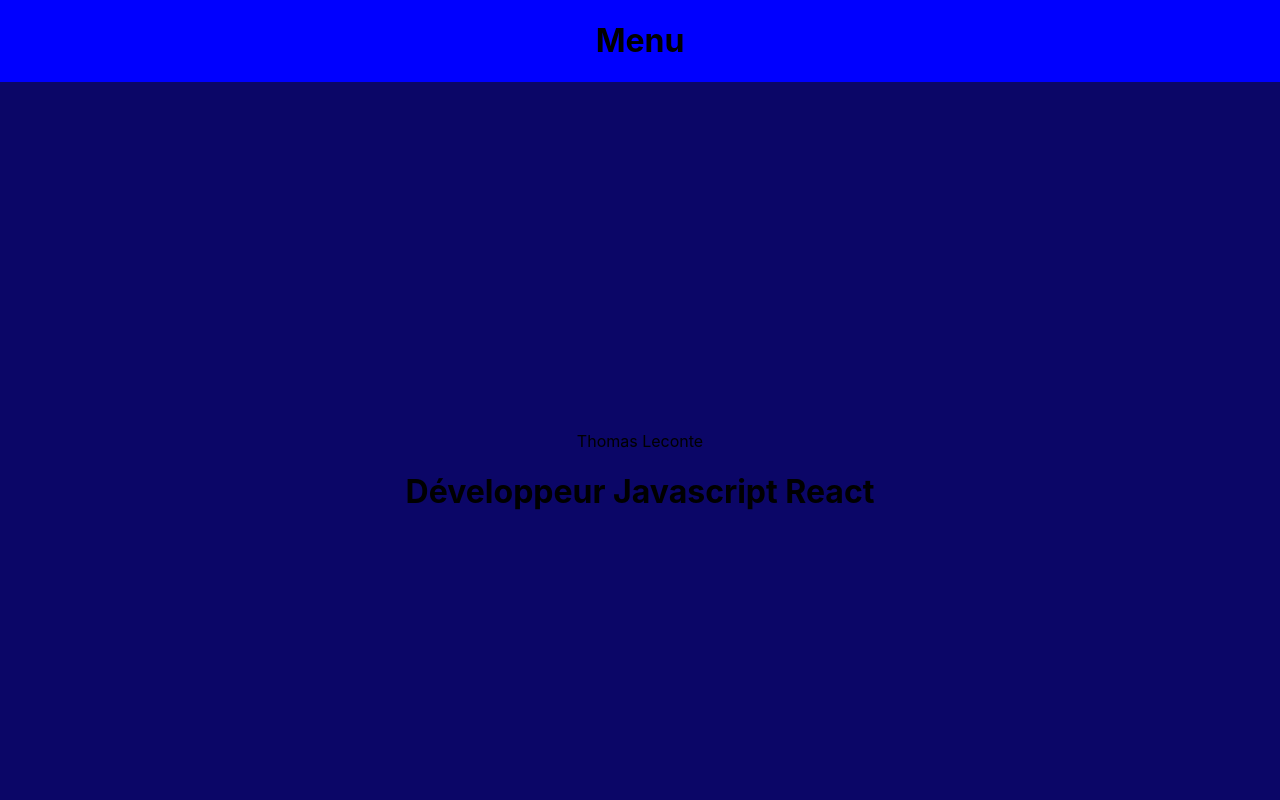
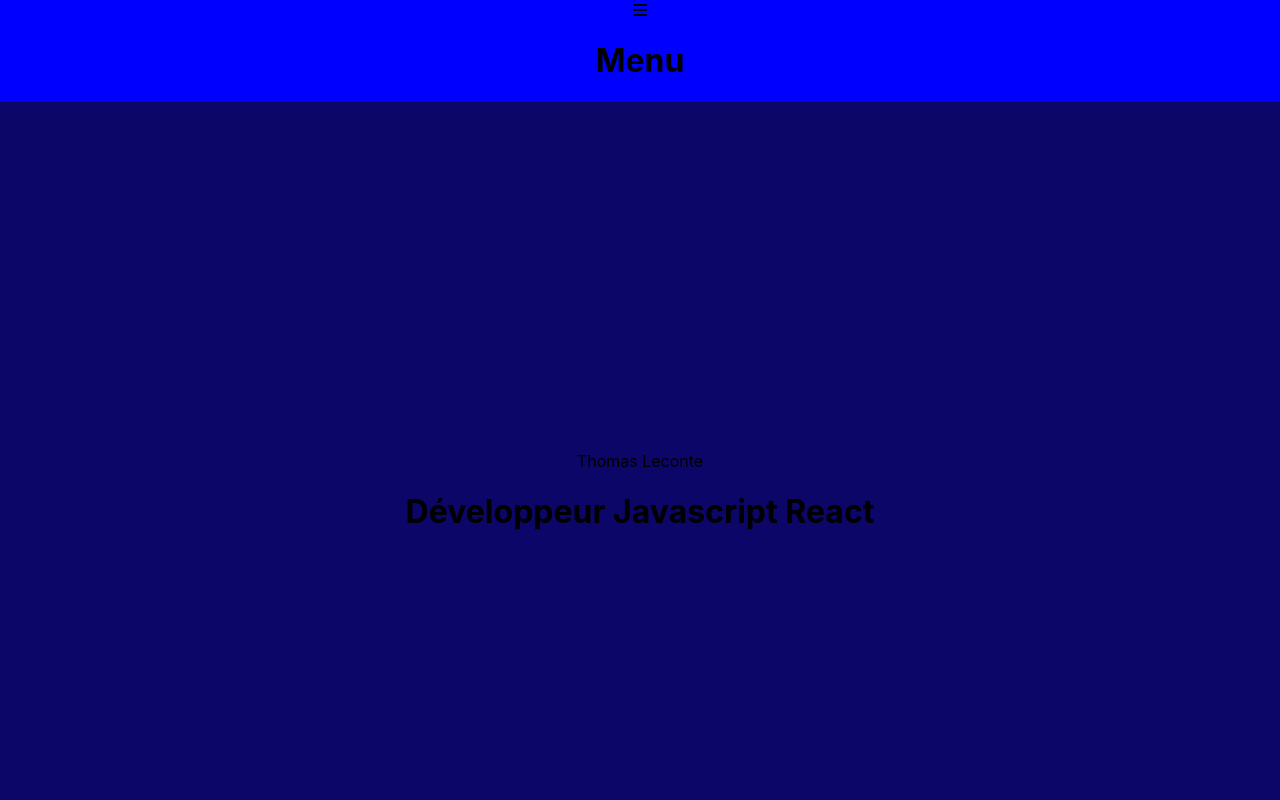
Before and after one commit to Halloween47/portfolio_2024, a React (Create React App) app: page / in a window 1280 px wide. Shown: the top 800 px of the page. Built offline with nearby package versions, Linux system fonts and the light colour scheme.

Commit message:
Installation fontawesome OK

```diff
--- a/package.json
+++ b/package.json
@@ -5,6 +5,9 @@
   "dependencies": {
     "@emotion/react": "^11.11.4",
     "@emotion/styled": "^11.11.5",
+    "@fortawesome/fontawesome-svg-core": "^6.5.2",
+    "@fortawesome/free-solid-svg-icons": "^6.5.2",
+    "@fortawesome/react-fontawesome": "^0.2.0",
     "@mui/icons-material": "^5.15.15",
     "@mui/material": "^5.15.15",
     "@mui/styled-engine-sc": "^6.0.0-alpha.18",
--- a/src/components/menu/menu.jsx
+++ b/src/components/menu/menu.jsx
@@ -1,23 +1,13 @@
+import { FontAwesomeIcon } from "@fortawesome/react-fontawesome";
+import { faBars } from "@fortawesome/free-solid-svg-icons";
+
 function Menu() {
   return (
     <div className="menu">
       <div id="hamburger">
-        <span></span>
-        <span></span>
-        <span></span>
+        <FontAwesomeIcon icon={faBars} />
       </div>
       <h1>Menu</h1>
-      {/* <div id="menu-mobile">
-        <div id="bg-menu-mobile"></div>
-
-        <ul>
-          <li>Empresa</li>
-          <li>Notícias</li>
-          <li>Agenda</li>
-          <li>Comunicação</li>
-          <li>Contactos</li>
-        </ul>
-      </div> */}
     </div>
   );
 }
```
Also changed, not shown: 1 other file (tests, documents, lock files or other folders).
